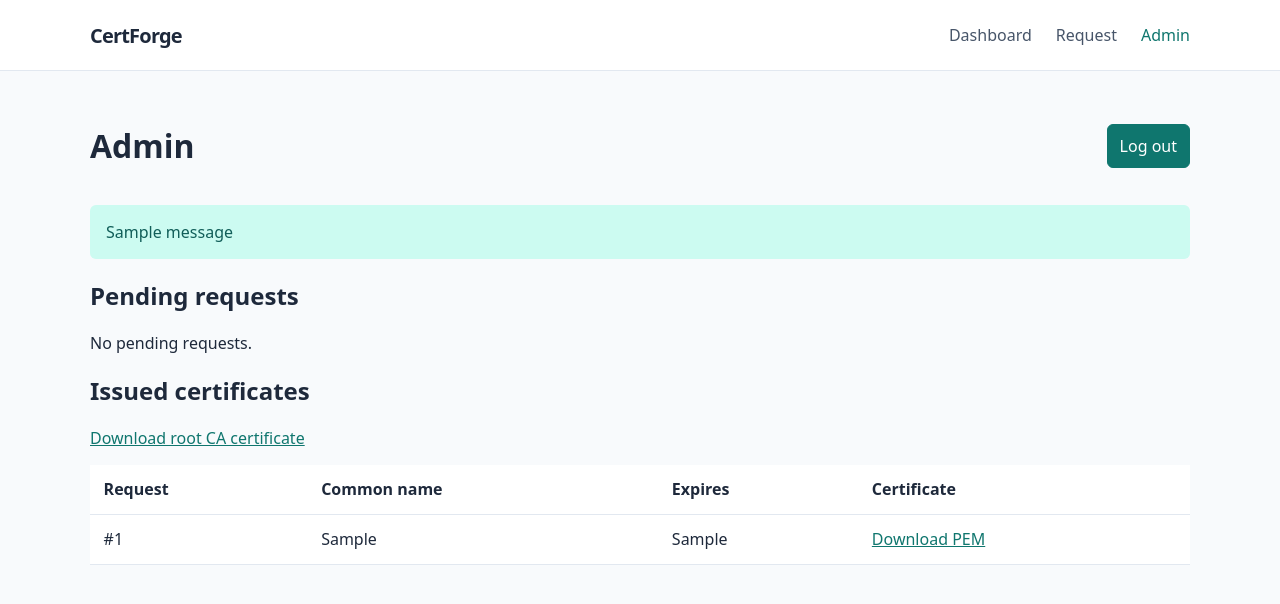
After one commit to Abdullah-2003/CertForge, a Flask app: page /admin in a window 1280 px wide. The commit adds this page. Shown: the top 604 px of the page. Run offline with Flask 3, Linux system fonts and the light colour scheme; the visitor is signed in with stand-in values (Sample User, id 1); tables that the repository leaves empty hold one stand-in row (values such as "Sample post"); one stand-in notice (Sample message) is shown.

Commit message:
add admin panel approve reject and downloads

```diff
--- a/certforge/__init__.py
+++ b/certforge/__init__.py
@@ -1 +1 @@
-__rev__ = 6
+__rev__ = 7
--- a/certforge/static/style.css
+++ b/certforge/static/style.css
@@ -135,3 +135,63 @@ small, form p {
     color: #0f766e;
     text-decoration: underline;
 }
+
+.admin-heading, .actions {
+    display: flex;
+    align-items: center;
+    flex-wrap: wrap;
+    gap: 1rem;
+}
+
+.admin-heading {
+    justify-content: space-between;
+}
+
+.pending-request {
+    margin-bottom: 1rem;
+    overflow-wrap: anywhere;
+}
+
+.pending-request h3 {
+    margin-top: 0;
+}
+
+dt {
+    font-weight: 600;
+}
+
+dd {
+    margin: 0.25rem 0 1rem;
+}
+
+.reject {
+    background: #991b1b;
+    border-color: #991b1b;
+}
+
+.reject:hover {
+    background: #7f1d1d;
+}
+
+.notice {
+    padding: 1rem;
+    background: #ccfbf1;
+    color: #115e59;
+    border-radius: 0.375rem;
+}
+
+.table-scroll {
+    overflow-x: auto;
+}
+
+table {
+    width: 100%;
+    border-collapse: collapse;
+    background: #fff;
+}
+
+th, td {
+    padding: 0.85rem;
+    text-align: left;
+    border-bottom: 1px solid #e2e8f0;
+}
--- /dev/null
+++ b/certforge/templates/admin.html
@@ -0,0 +1,65 @@
+{% extends "base.html" %}
+{% block title %}Admin · CertForge{% endblock %}
+{% block content %}
+<div class="admin-heading">
+    <h1>Admin</h1>
+    <form method="post" action="{{ url_for('admin_logout') }}">
+        <input type="hidden" name="csrf" value="{{ session.csrf }}">
+        <button type="submit">Log out</button>
+    </form>
+</div>
+{% for message in get_flashed_messages() %}
+<p class="notice" role="status">{{ message }}</p>
+{% endfor %}
+<h2>Pending requests</h2>
+{% for row in pending %}
+<section class="panel pending-request">
+    <h3>Request #{{ row.id }}{% if row.info %} · {{ row.info.cn }}{% endif %}</h3>
+    <p>Submitted {{ row.created_at }}</p>
+    {% if row.info %}
+    <dl>
+        <dt>Common name</dt><dd>{{ row.info.cn }}</dd>
+        <dt>Organization</dt><dd>{{ row.info.org or 'None' }}</dd>
+        <dt>DNS names and IP addresses</dt><dd>{{ row.info.sans | join(', ') or 'None' }}</dd>
+    </dl>
+    {% else %}
+    <p class="error">This signing request is invalid. Reject it and ask for a new request.</p>
+    {% endif %}
+    <div class="actions">
+        {% if row.info %}
+        <form method="post" action="{{ url_for('approve_request', request_id=row.id) }}">
+            <input type="hidden" name="csrf" value="{{ session.csrf }}">
+            <button type="submit">Approve</button>
+        </form>
+        {% endif %}
+        <form method="post" action="{{ url_for('reject_request', request_id=row.id) }}">
+            <input type="hidden" name="csrf" value="{{ session.csrf }}">
+            <button class="reject" type="submit">Reject</button>
+        </form>
+    </div>
+</section>
+{% else %}
+<p>No pending requests.</p>
+{% endfor %}
+<h2>Issued certificates</h2>
+<p><a class="text-link" href="{{ url_for('download_root') }}">Download root CA certificate</a></p>
+{% if certs %}
+<div class="table-scroll">
+    <table>
+        <thead><tr><th>Request</th><th>Common name</th><th>Expires</th><th>Certificate</th></tr></thead>
+        <tbody>
+        {% for cert in certs %}
+        <tr>
+            <td>#{{ cert.request_id }}</td>
+            <td>{{ cert.cn }}</td>
+            <td>{{ cert.not_after }}</td>
+            <td><a class="text-link" href="{{ url_for('download_cert', serial=cert.serial) }}">Download PEM</a></td>
+        </tr>
+        {% endfor %}
+        </tbody>
+    </table>
+</div>
+{% else %}
+<p>No certificates issued yet.</p>
+{% endif %}
+{% endblock %}
--- a/certforge/templates/base.html
+++ b/certforge/templates/base.html
@@ -12,7 +12,7 @@
         <nav aria-label="Main navigation">
             <a href="{{ url_for('dashboard') }}"{% if request.path == '/' %} aria-current="page"{% endif %}>Dashboard</a>
             <a href="{{ url_for('submit_request') }}"{% if request.path.startswith('/request') %} aria-current="page"{% endif %}>Request</a>
-            <a href="{{ request.script_root }}/admin">Admin</a>
+            <a href="{{ url_for('admin') }}"{% if request.path.startswith('/admin') %} aria-current="page"{% endif %}>Admin</a>
         </nav>
     </header>
     <main>
--- a/certforge/web.py
+++ b/certforge/web.py
@@ -4,7 +4,9 @@ import secrets
 from io import BytesIO
 from pathlib import Path
 
-from flask import Flask, abort, redirect, render_template, request, send_file, session, url_for
+from cryptography import x509
+from cryptography.x509.oid import NameOID
+from flask import Flask, abort, flash, redirect, render_template, request, send_file, session, url_for
 
 from . import ca, db
 
@@ -14,6 +16,7 @@ def create_app(test_config=None):
     app.config.from_mapping(
         SECRET_KEY=os.environ.get("SECRET_KEY", "certforge-dev"),
         DATABASE=str(Path(app.instance_path) / "certforge.db"),
+        ADMIN_PASSWORD=os.environ.get("CERTFORGE_ADMIN_PASSWORD", "admin"),
     )
     if test_config is not None:
         app.config.update(test_config)
@@ -25,6 +28,114 @@ def create_app(test_config=None):
 
     with app.app_context():
         db.init_db()
+
+    @app.before_request
+    def check_admin():
+        if request.path != "/admin" and not request.path.startswith("/admin/"):
+            return
+        if request.endpoint != "admin_login" and not session.get("admin"):
+            return redirect(url_for("admin_login"))
+        if "csrf" not in session:
+            session["csrf"] = secrets.token_hex(32)
+        if request.method == "POST" and not secrets.compare_digest(
+            session["csrf"].encode(), request.form.get("csrf", "").encode()
+        ):
+            abort(400)
+
+    @app.after_request
+    def admin_cache(response):
+        if request.path == "/admin" or request.path.startswith("/admin/"):
+            response.headers["Cache-Control"] = "no-store"
+        return response
+
+    @app.route("/admin/login", methods=["GET", "POST"])
+    def admin_login():
+        if session.get("admin"):
+            return redirect(url_for("admin"))
+        error = None
+        if request.method == "POST":
+            if secrets.compare_digest(
+                app.config["ADMIN_PASSWORD"].encode(), request.form.get("password", "").encode()
+            ):
+                session["admin"] = True
+                session["csrf"] = secrets.token_hex(32)
+                return redirect(url_for("admin"))
+            error = "Incorrect password."
+        return render_template("admin_login.html", error=error), 401 if error else 200
+
+    @app.post("/admin/logout")
+    def admin_logout():
+        session.pop("admin", None)
+        session["csrf"] = secrets.token_hex(32)
+        return redirect(url_for("admin_login"))
+
+    @app.get("/admin")
+    def admin():
+        conn = db.get_db()
+        pending = []
+        for row in conn.execute("SELECT id, csr_pem, created_at FROM requests WHERE state = 'pending' ORDER BY id"):
+            try:
+                info = ca.parse_csr(row["csr_pem"].encode())
+            except ValueError:
+                info = None
+            pending.append({"id": row["id"], "created_at": row["created_at"], "info": info})
+        certs = conn.execute("SELECT serial, request_id, cn, not_after FROM certs ORDER BY not_before DESC").fetchall()
+        return render_template("admin.html", pending=pending, certs=certs)
+
+    @app.post("/admin/approve/<int:request_id>")
+    def approve_request(request_id):
+        conn = db.get_db()
+        with conn:
+            conn.execute("BEGIN IMMEDIATE")
+            row = conn.execute("SELECT * FROM requests WHERE id = ?", (request_id,)).fetchone()
+            if row is None:
+                abort(404)
+            if row["state"] != "pending":
+                abort(409, description="request already processed")
+            try:
+                pem = ca.sign_csr(Path(app.instance_path) / "ca", row["csr_pem"].encode())
+            except ValueError:
+                abort(400, description="invalid signing request")
+            cert = x509.load_pem_x509_certificate(pem)
+            conn.execute(
+                "INSERT INTO certs (serial, request_id, cn, issuer, not_before, not_after, pem) VALUES (?, ?, ?, ?, ?, ?, ?)",
+                (format(cert.serial_number, "x"), request_id,
+                 cert.subject.get_attributes_for_oid(NameOID.COMMON_NAME)[0].value,
+                 cert.issuer.rfc4514_string(), cert.not_valid_before_utc.isoformat(),
+                 cert.not_valid_after_utc.isoformat(), pem.decode()),
+            )
+            conn.execute("UPDATE requests SET state = 'approved' WHERE id = ?", (request_id,))
+        flash(f"Request #{request_id} approved.")
+        return redirect(url_for("admin"))
+
+    @app.post("/admin/reject/<int:request_id>")
+    def reject_request(request_id):
+        conn = db.get_db()
+        with conn:
+            result = conn.execute("UPDATE requests SET state = 'rejected' WHERE id = ? AND state = 'pending'", (request_id,))
+            if result.rowcount != 1:
+                if conn.execute("SELECT id FROM requests WHERE id = ?", (request_id,)).fetchone() is None:
+                    abort(404)
+                abort(409, description="request already processed")
+        flash(f"Request #{request_id} rejected.")
+        return redirect(url_for("admin"))
+
+    @app.get("/certs/<serial>.pem")
+    def download_cert(serial):
+        row = db.get_db().execute("SELECT pem FROM certs WHERE serial = ?", (serial,)).fetchone()
+        if row is None:
+            abort(404)
+        return send_file(
+            BytesIO(row["pem"].encode()), mimetype="application/x-pem-file",
+            as_attachment=True, download_name=f"{serial}.pem",
+        )
+
+    @app.get("/root.pem")
+    def download_root():
+        return send_file(
+            Path(app.instance_path) / "ca" / "root.pem", mimetype="application/x-pem-file",
+            as_attachment=True, download_name="root.pem",
+        )
 
     @app.get("/")
     def dashboard():
```
Also changed, not shown: certforge/templates/admin_login.html (added, +14 -0 lines).
